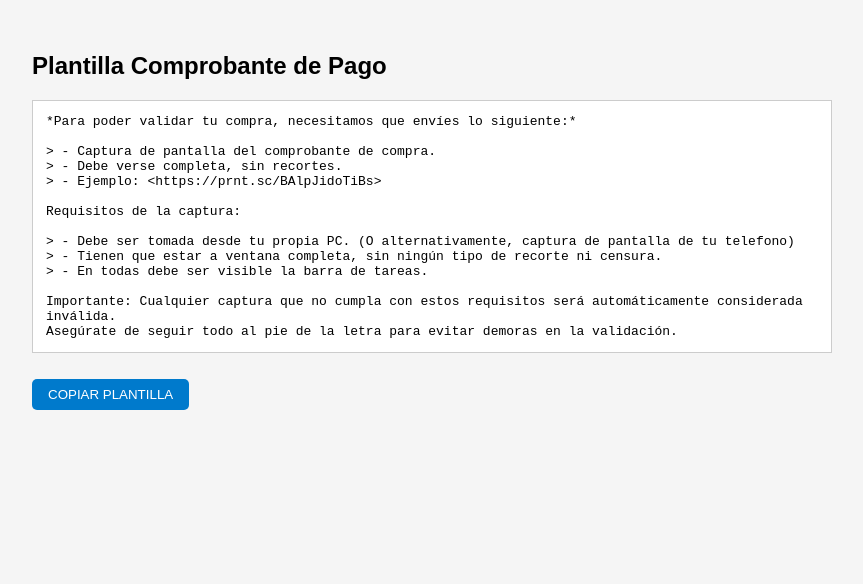
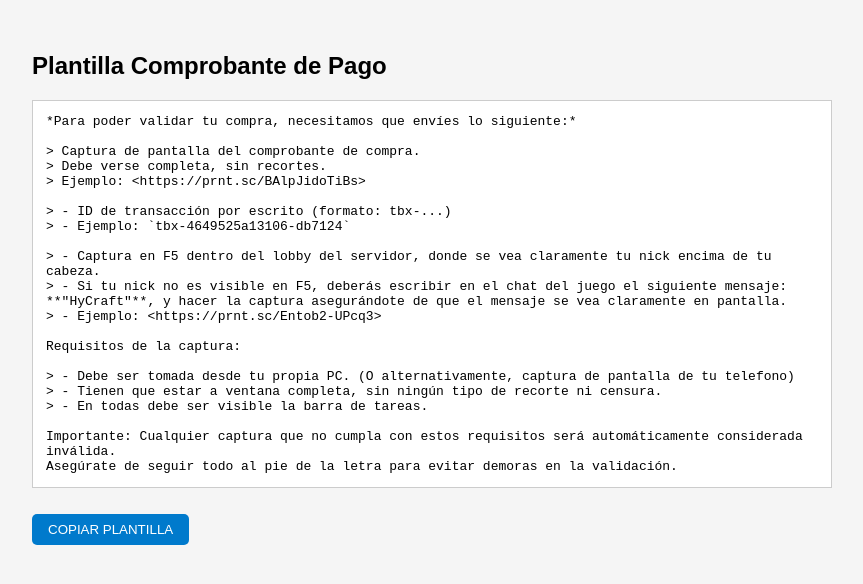
Before and after one commit to HyCraft-Plantillas/plantilla-comprobante, a plain HTML site: page index.html in a window 1280 px wide. Shown: the whole page, without its empty margins (208-1071 px from the left). Drawn offline with Linux system fonts and the light colour scheme.

Commit message:
Update index.html

```diff
--- a/index.html
+++ b/index.html
@@ -40,9 +40,16 @@
   <pre id="mensaje">
 *Para poder validar tu compra, necesitamos que envíes lo siguiente:*
 
-> - Captura de pantalla del comprobante de compra.
-> - Debe verse completa, sin recortes.
-> - Ejemplo: &lt;https://prnt.sc/BAlpJidoTiBs&gt;
+> Captura de pantalla del comprobante de compra.
+> Debe verse completa, sin recortes.
+> Ejemplo: &lt;https://prnt.sc/BAlpJidoTiBs&gt;
+
+> - ID de transacción por escrito (formato: tbx-...)
+> - Ejemplo: `tbx-4649525a13106-db7124`
+
+> - Captura en F5 dentro del lobby del servidor, donde se vea claramente tu nick encima de tu cabeza.
+> - Si tu nick no es visible en F5, deberás escribir en el chat del juego el siguiente mensaje: **"HyCraft"**, y hacer la captura asegurándote de que el mensaje se vea claramente en pantalla.
+> - Ejemplo: &lt;https://prnt.sc/Entob2-UPcq3&gt;
 
 Requisitos de la captura:
 
```
